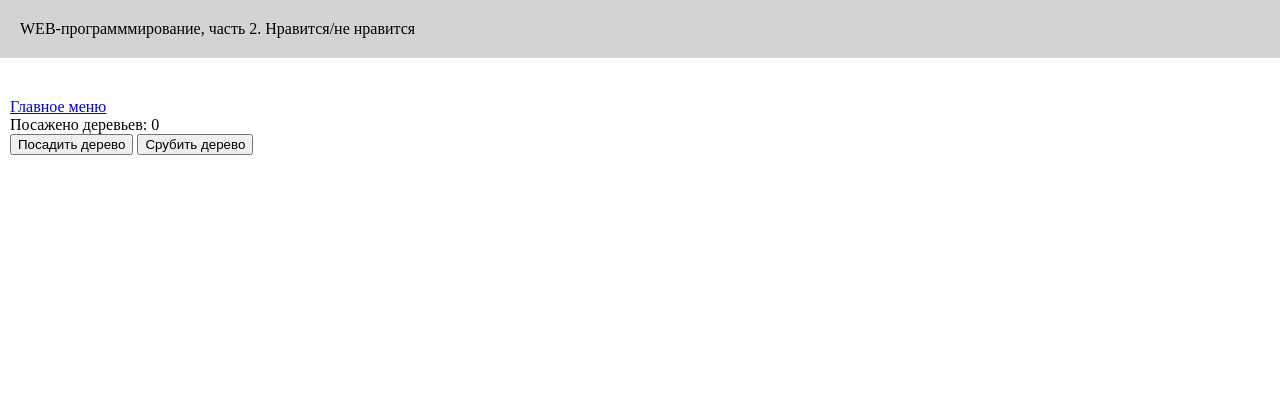
After one commit to vvavei/web-programming-labs-2, a Flask app: page /lab4/tree in a window 1280 px wide. The commit adds this page. Shown: the top 420 px of the page. Run offline with Flask 3, Linux system fonts and the light colour scheme.

Commit message:
Счетчик деревьев

```diff
--- a/lab4.py
+++ b/lab4.py
@@ -113,3 +113,20 @@ def step():
 
     result = x1 ** x2
     return render_template('lab4/step.html', x1=x1, x2=x2, result=result)
+
+
+tree_count = 0
+@lab4.route('/lab4/tree', methods = ['GET', 'POST'])
+def tree():
+    global tree_count
+    if request.method == 'GET':
+        return render_template('lab4/tree.html', tree_count = tree_count)
+
+    operation = request.form.get('operation')
+
+    if operation == 'cut':
+        tree_count -= 1
+    elif operation == 'plant':
+        tree_count += 1
+
+    return render_template('lab4/tree.html', tree_count = tree_count)
--- a/templates/lab4/lab4.html
+++ b/templates/lab4/lab4.html
@@ -14,5 +14,6 @@
         <li><a href="/lab4/umn-form">Умножение</a></li>
         <li><a href="/lab4/min-form">Вычитание</a></li>
         <li><a href="/lab4/step-form">Возведение в степень</a></li>
+        <li><a href="/lab4/tree">Счетчик деревьев</a></li>
   </ol>
 {% endblock %}
--- /dev/null
+++ b/templates/lab4/tree.html
@@ -0,0 +1,15 @@
+{% extends "base.html" %}
+
+{# номер лабораторной работы: #}
+{% block lab %}Нравится/не нравится{% endblock %}
+
+{# основной контент: #}
+{% block main %}
+<div>
+    Посажено деревьев: {{ tree_count }}
+</div>
+  <form method="post">
+        <button name = "operation" value = "plant">Посадить дерево</button>
+        <button name = "operation" value = "cut">Срубить дерево</button>
+  </form>
+{% endblock %}
```
